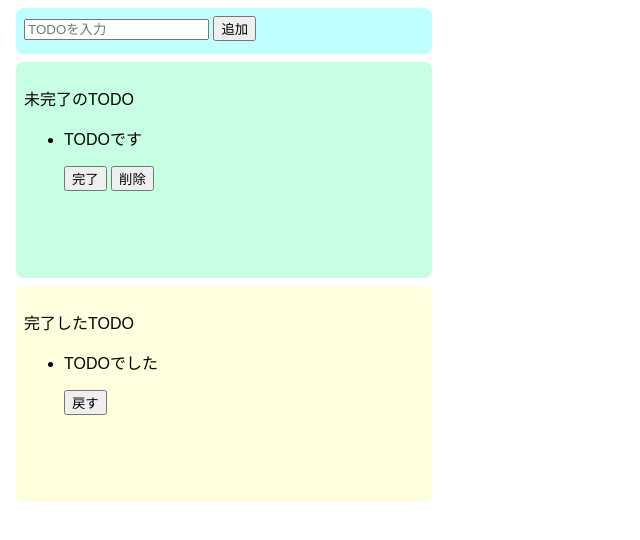
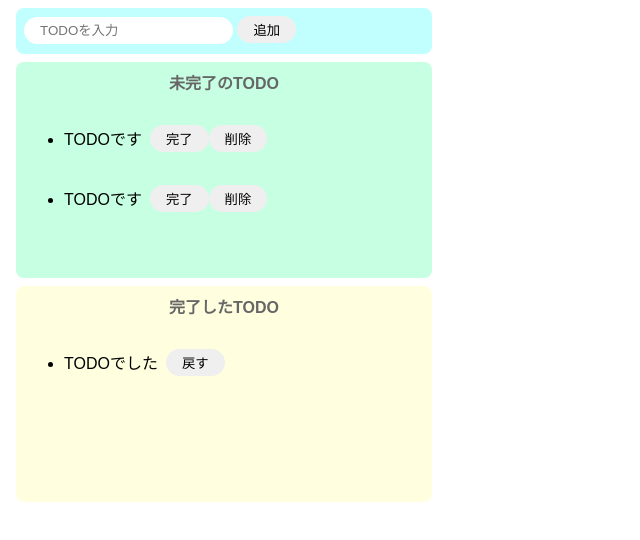
Before and after one commit to sajiki09/sajiki09, a plain HTML site: page todo-js/index.html in a window 1280 px wide. Shown: the whole page, without its empty margins (0-640 px from the left). Drawn offline with Linux system fonts and the light colour scheme.

Commit message:
Add alert code

```diff
--- a/todo-js/index.html
+++ b/todo-js/index.html
@@ -6,17 +6,27 @@
   <meta name="viewport" content="width=device-width, initial-scale=1.0">
   <title>TODO(JS)</title>
   <link rel="stylesheet" href="./styles.css">
+  <script src="./index.js"></script>
 </head>
 <body>
+
   <div class="input-area">
     <input placeholder="TODOを入力" type="text">
-    <button>追加</button>
+    <button id="add-button">追加</button>
   </div>
-  <div class="imcomplete-area">
-    <p>未完了のTODO</p>
+
+  <div class="incomplete-area">
+    <p class="title">未完了のTODO</p>
     <ul>
       <li>
-        <div>
+        <div class="list-row">
+          <p>TODOです</p>
+          <button>完了</button>
+          <button>削除</button>
+        </div>
+      </li>
+      <li>
+        <div class="list-row">
           <p>TODOです</p>
           <button>完了</button>
           <button>削除</button>
@@ -24,11 +34,12 @@
       </li>
     </ul>
   </div>
+
   <div class="complete-area">
-    <p>完了したTODO</p>
+    <p class="title">完了したTODO</p>
     <ul>
       <li>
-        <div>
+        <div class="list-row">
           <p>TODOでした</p>
           <button>戻す</button>
         </div>
@@ -36,7 +47,6 @@
     </ul>
   </div>
 
-  <script src="./index.js">
-  </script>
+
 </body>
 </html>
--- a/todo-js/index.js
+++ b/todo-js/index.js
@@ -0,0 +1,9 @@
+import "./styles.css";
+
+const onClickAdd = () => {
+  alert();
+};
+
+document
+  .getElementById("add-button")
+  .addEventListener("click", () => onClickAdd());
--- a/todo-js/styles.css
+++ b/todo-js/styles.css
@@ -1,5 +1,28 @@
 body {
   font-family: sans-serif;
+}
+
+input {
+  border-radius: 16px;
+  border: none;
+  padding: 6px 16px;
+  outline: none;
+}
+
+button {
+  border-radius: 16px;
+  border: none;
+  padding: 4px 16px;
+}
+
+button:hover {
+  background-color: #ff7fff;
+  color: #fff;
+  cursor: pointer;
+}
+
+li p {
+  margin-right: 8px;
 }
 
 .input-area {
@@ -11,7 +34,7 @@ body {
   border-radius: 8px;
 }
 
-.imcomplete-area {
+.incomplete-area {
   background-color: #c6ffe2;
   width: 400px;
   min-height: 200px;
@@ -30,3 +53,17 @@ body {
   border-radius: 8px;
 
 }
+
+.title {
+  text-align: center;
+  margin-top: 0;
+  font-weight: bold;
+  color: #666;
+}
+
+.list-row {
+  display: flex;
+  align-items: center;
+  padding-bottom: 4px;
+  padding: ;
+}
```
